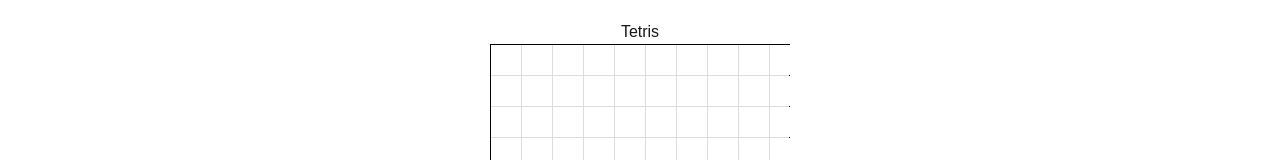
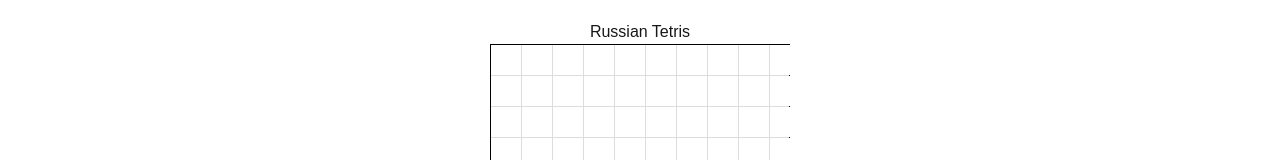
Before and after one commit to aquariusluo/fleek-game, a Next.js app: page / in a window 1280 px wide. Shown: the top 160 px of the page. Built offline with nearby package versions, Linux system fonts and the light colour scheme.

Commit message:
Submit updated page.tsx

```diff
--- a/app/page.tsx
+++ b/app/page.tsx
@@ -166,7 +166,7 @@
 
   return (
     <div style={{ textAlign: "center", marginTop: "20px" }}>
-      <h1>{gameOver ? "Game Over" : "Tetris"}</h1>
+      <h1>{gameOver ? "Game Over" : "Russian Tetris"}</h1>
       <div
         style={{
           display: "grid",
```
